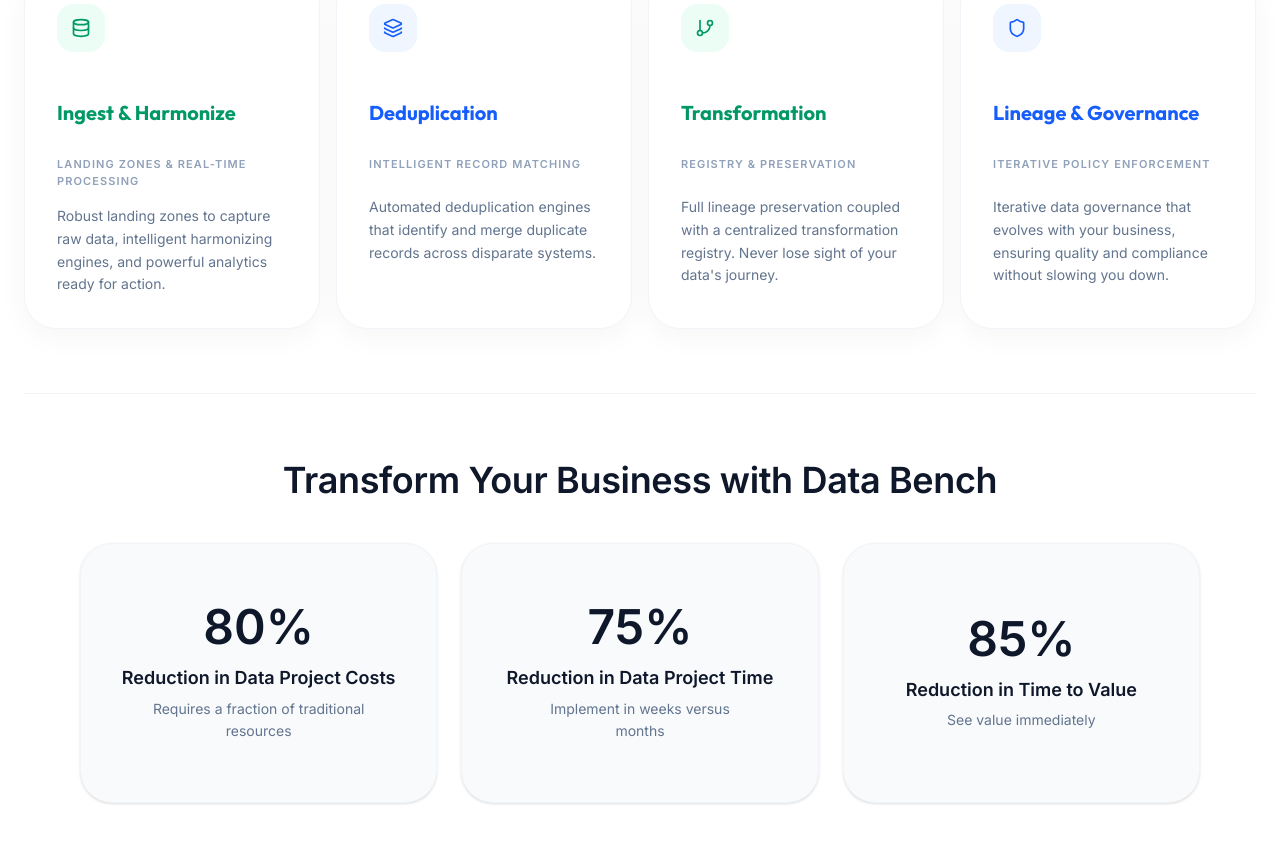
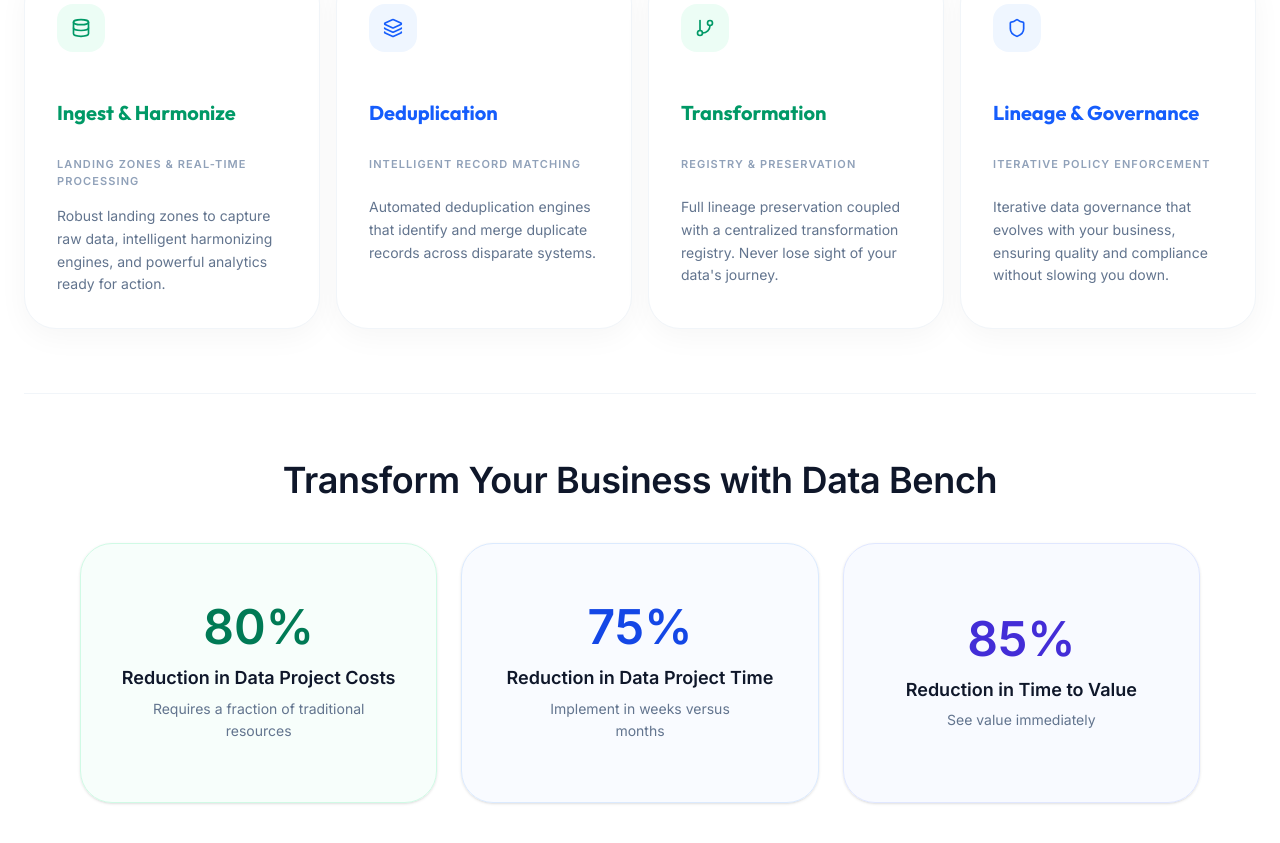
Before and after one commit to msantacruz777/Databench, a React (Vite) app: page / in a window 1280 px wide. Shown: the part 1919-2762 px from the top of the page. Built offline with nearby package versions, Linux system fonts and the light colour scheme; no server answers.

Commit message:
feat: Add dynamic styling to platform metrics
Applies distinct background and text colors to each platform metric card for improved visual appeal and differentiation. This change enhances the user experience by making the metrics section more engaging.

```diff
--- a/src/components/IntelligentDataPlatform.tsx
+++ b/src/components/IntelligentDataPlatform.tsx
@@ -98,16 +98,28 @@
           </div>
 
           <div className="grid md:grid-cols-3 gap-6 max-w-6xl mx-auto px-4">
-            {(t('platform.metrics.items', { returnObjects: true }) as any[]).map((metric: any, idx: number) => (
+            {(t('platform.metrics.items', { returnObjects: true }) as any[]).map((metric: any, idx: number) => {
+              const styles = [
+                { bg: 'bg-emerald-50/40', border: 'border-emerald-100', text: 'text-emerald-700' },
+                { bg: 'bg-blue-50/40', border: 'border-blue-100', text: 'text-blue-700' },
+                { bg: 'bg-indigo-50/40', border: 'border-indigo-100', text: 'text-indigo-700' },
+              ];
+              const style = styles[idx % styles.length];
+
+              return (
                 <motion.div
                   key={idx}
                   initial={{ opacity: 0, y: 20 }}
                   whileInView={{ opacity: 1, y: 0 }}
                   transition={{ duration: 0.5, delay: idx * 0.1 }}
                   viewport={{ once: true }}
-                className="bg-slate-50 border border-slate-100 rounded-[2rem] p-8 flex flex-col items-center justify-center text-center group shadow-sm hover:shadow-md hover:bg-slate-100/50 transition-all duration-300 min-h-[260px]"
+                  className={cn(
+                    "border rounded-[2rem] p-8 flex flex-col items-center justify-center text-center group shadow-sm hover:shadow-md transition-all duration-300 min-h-[260px]",
+                    style.bg,
+                    style.border
+                  )}
                 >
-                <div className="text-4xl md:text-5xl font-bold text-[#0f172a] mb-4 group-hover:scale-110 transition-transform duration-300">
+                  <div className={cn("text-4xl md:text-5xl font-bold mb-4 group-hover:scale-110 transition-transform duration-300", style.text)}>
                     {metric.value}
                   </div>
                   <h4 className="text-lg font-bold text-[#0f172a] mb-2 leading-tight">
@@ -117,7 +129,8 @@
                     {metric.desc}
                   </p>
                 </motion.div>
-            ))}
+              );
+            })}
           </div>
         </div>
       </div>
```
Also changed, not shown: public/Logo.png. Lines whose indentation alone changed are shown as unchanged.
